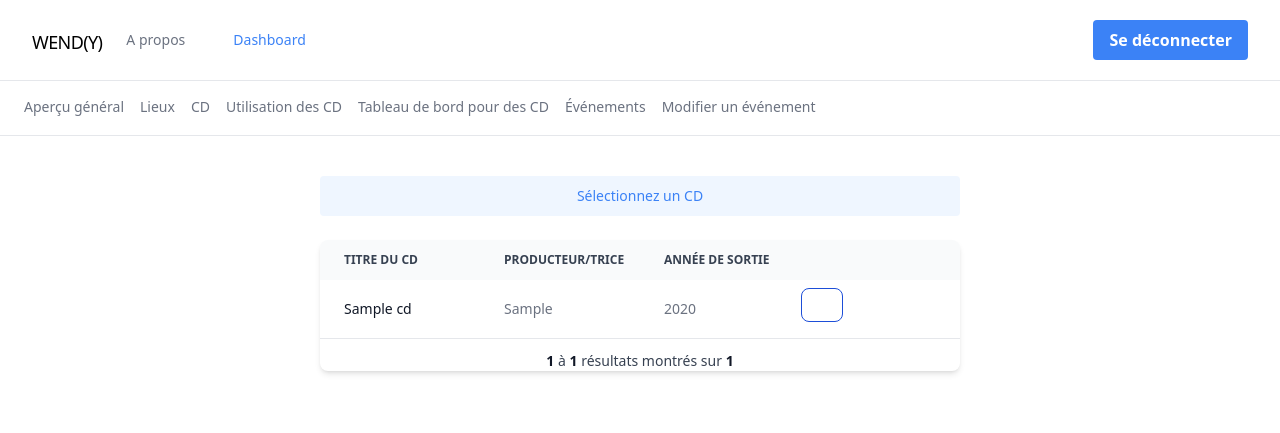
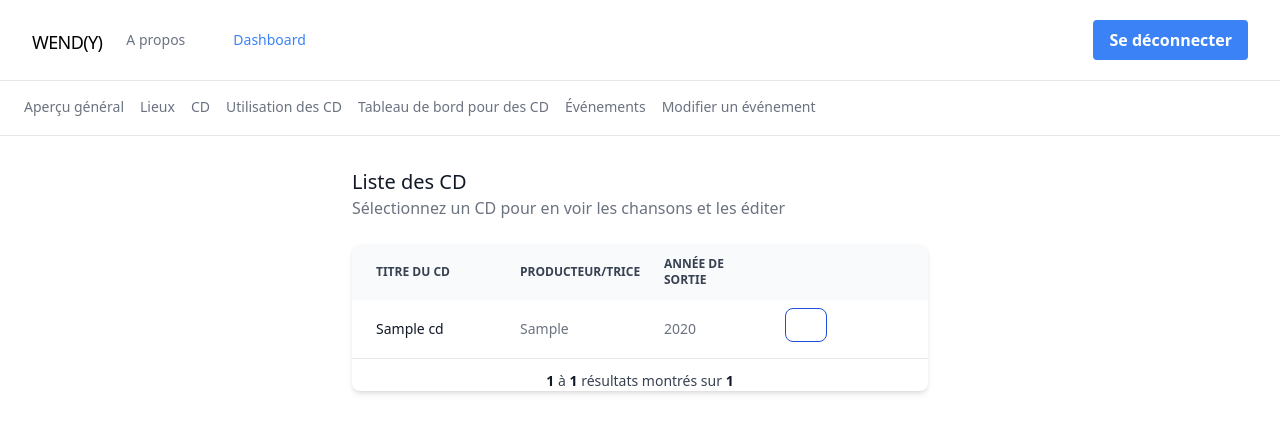
Before and after one commit to Irix0/Bases-de-donnes-Projet, a PHP site: page /dashboard/cd-tab.php in a window 1280 px wide. Shown: the top 433 px of the page. Run offline with PHP 8.4, Linux system fonts and the light colour scheme; the visitor is signed in with stand-in values (Sample User, id 1); tables that the repository leaves empty hold one stand-in row (values such as "Sample post"); some libraries are stand-ins or nearby versions.

Commit message:
added titles

```diff
--- a/www/dashboard/cd-tab.php
+++ b/www/dashboard/cd-tab.php
@@ -2,36 +2,27 @@
 $title = 'Tableau de bord : tabcd';
 $currentPage = 'dashboard';
 define('__ROOT__', dirname(dirname(__FILE__)));
-require_once(__ROOT__.'/head.php');
+require_once(__ROOT__ . '/head.php');
 $resultsPerPage = 10;
 ?>
 
 <body>
    <?php
-   if(!isset($_SESSION['login'])) {
+   if (!isset($_SESSION['login'])) {
       echo "<script type='text/javascript'>document.location.replace('/login.php');</script>";
    } else {
-      require_once(__ROOT__.'/navbar.php');
+      require_once(__ROOT__ . '/navbar.php');
    }
 
    $bdd = new PDO('mysql:host=ms8db;dbname=groupXX', 'groupXX', 'secret');
-   /*
-   try{
-   }
-   catch(Exception $e){
-      die('Erreur' : ' .$e->getMessage());
-   }*/
    ?>
 
-    <div class="ml-80 mr-80 mt-10 block bg-blue-50 rounded text-sm font-medium text-blue-500 px-5 py-2.5 text-center">
-		<tr>
-			<th scope="col" class="w-1/12 px-6 py-3">
-				Sélectionnez un CD
-			</th>
-		</tr>
-	</div>
+   <div class="ml-80 mr-80 mt-2 px-6 py-6 lg:px-8">
+      <!-- title -->
+      <h2 class="text-xl font-medium text-gray-900">Liste des CD</h2>
+      <h3 class="text-s font-medium text-gray-500 mb-4">Sélectionnez un CD pour en voir les chansons et les éditer</h3>
 
-	<div class="relative overflow-x-auto shadow-md sm:rounded-lg mt-6 ml-80 mr-80">
+      <div class="relative overflow-x-auto shadow-md sm:rounded-lg mt-6">
          <table class="table-fixed w-full text-sm text-left text-gray-500">
             <thead class="text-xs text-gray-700 uppercase bg-gray-50">
                <tr>
@@ -50,33 +41,33 @@ $resultsPerPage = 10;
             </thead>
             <tbody>
                <?php
-                if (!isset ($_GET['page']) ) {
+               if (!isset($_GET['page'])) {
                   $page = 1;
                } else {
                   $page = $_GET['page'];
                }
-            $pageFirstResult = ($page-1) * $resultsPerPage;
+               $pageFirstResult = ($page - 1) * $resultsPerPage;
                $rows_nb = $bdd->query('SELECT COUNT(*) FROM cd')->fetchColumn();
 
                $page_nb = ceil($rows_nb / $resultsPerPage);
 
                $req = $bdd->query('SELECT * FROM cd LIMIT ' . $pageFirstResult . ',' . $resultsPerPage);
 
-            while($row = $req->fetch()) {
+               while ($row = $req->fetch()) {
                   echo "
                <tr class='bg-white border-b hover:bg-gray-50'>
                   <th scope='row' class='px-6 py-4 font-medium text-gray-900'>
-                     ".$row['TITLE']."
+                     " . $row['TITLE'] . "
                   </th>
                   <td class='px-6 py-4'>
-                     ".$row['PRODUCER']."
+                     " . $row['PRODUCER'] . "
                   </td>
                   <td class='px-6 py-4'>
-                     ".$row['YEAR']."
+                     " . $row['YEAR'] . "
                   </td>
 				<td class='py-2'>
                      <div class='flex'>
-                     <a href='edit-tab-cd.php?cd_number=".$row['CD_NUMBER']."'>
+                     <a href='edit-tab-cd.php?cd_number=" . $row['CD_NUMBER'] . "'>
                         <button data-modal-target='add-cd-modal' data-modal-toggle='add-cd-modal'
                            class='text-blue-700 hover:text-white border border-blue-700 hover:bg-blue-800 font-medium rounded-lg text-sm px-5 py-4 text-center mr-2 mb-2'
                            type='button'>
@@ -94,15 +85,15 @@ $resultsPerPage = 10;
          <div class="mt-3 flex flex-col items-center">
             <!-- Help text -->
             <span class="text-sm text-gray-700">
-            <span class="font-semibold text-gray-900"><?php echo $pageFirstResult+1; ?> </span> à <span
-               class="font-semibold text-gray-900"><?php
-               if(($pageFirstResult + $resultsPerPage) > $rows_nb){
+               <span class="font-semibold text-gray-900"><?php echo $pageFirstResult + 1; ?> </span> à <span class="font-semibold text-gray-900">
+                  <?php
+                  if (($pageFirstResult + $resultsPerPage) > $rows_nb) {
                      echo $rows_nb;
                   } else {
                      echo ($pageFirstResult + $resultsPerPage);
-               } ?></span> résultats montrés sur <span
-               class="font-semibold text-gray-900"><?php echo "$rows_nb"; ?></span>
+                  } ?></span> résultats montrés sur <span class="font-semibold text-gray-900"><?php echo "$rows_nb"; ?></span>
             </span>
+         </div>
       </div>
    </div>
 
--- a/www/dashboard/cd.php
+++ b/www/dashboard/cd.php
@@ -68,7 +68,7 @@ $resultsPerPage = 10;
                      <div class='flex'>
                      <a href='edit-cd.php?cd_number=" . $row['CD_NUMBER'] . "'>
                         <button data-modal-target='add-cd-modal' data-modal-toggle='add-cd-modal'
-                           class='faa-parent animated-hover text-blue-700 hover:text-white border border-blue-700 hover:bg-blue-800 font-medium rounded-lg text-sm px-3 py-2 text-center mr-2 mb-2'
+                           class='faa-parent animated-hover text-blue-700 hover:text-white border border-blue-700 hover:bg-blue-800 font-medium rounded-lg text-sm px-3 py-2 text-center mt-2 mr-2 mb-2'
                            type='button'>
                            <i class='fa-solid fa-arrow-right faa-bounce'></i>
                         </button>
```
Lines whose indentation alone changed are shown as unchanged.
